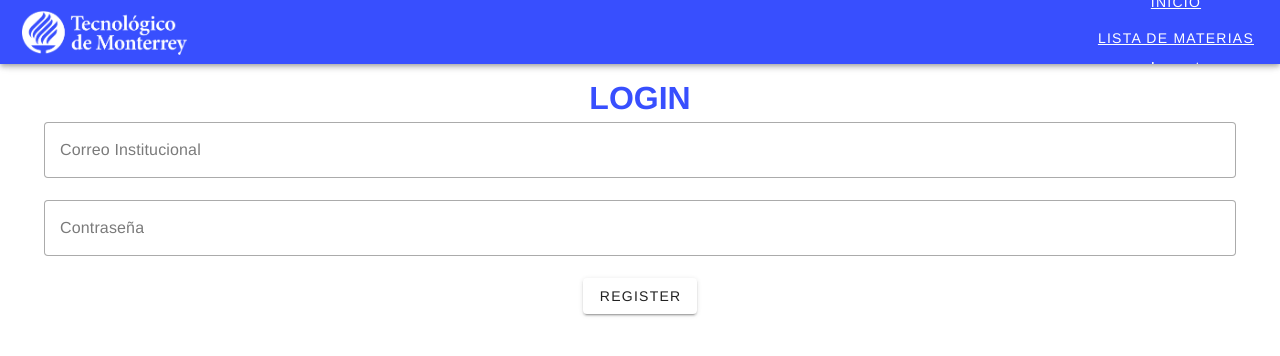
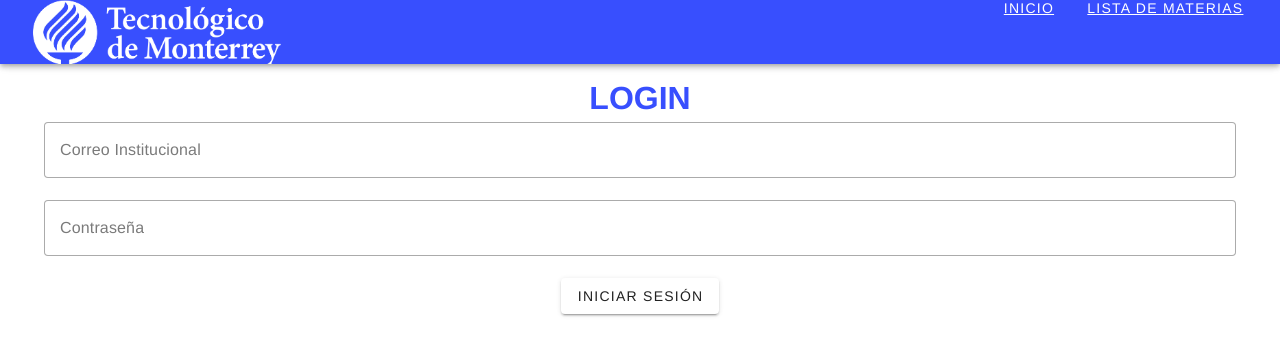
Before and after one commit to fabian994/a1, a Vue app: page /login in a window 1280 px wide. Shown: the top 356 px of the page. Built offline with nearby package versions, Linux system fonts and the light colour scheme; no server answers; sample sign-in values are in the browser's storage.

Commit message:
signup missing data checks

```diff
--- a/src/App.vue
+++ b/src/App.vue
@@ -4,17 +4,16 @@
     <v-app-bar color="#384FFE" app>
       <v-row>
         <v-col class="d-flex justify-start align-center">
-            <v-img src="@/assets/logoTec.png"   ></v-img>
+          <v-img :src="logoPath" ></v-img>
         </v-col>
         <v-spacer class="d-none d-md-block"></v-spacer>
+
         <v-spacer class="d-none d-md-block"></v-spacer>
-        <v-spacer class="d-none d-md-block"></v-spacer>
-        <v-spacer class="d-none d-md-block"></v-spacer>
-        <v-col><span v-if="isLoggedIn"
+        <v-col class="d-flex justify-start align-center"><span v-if="isLoggedIn"
         >
-          <v-btn ><router-link to="/" id="txtBlanco">INICIO</router-link></v-btn>
+          <v-btn ><router-link to="/home" id="txtBlanco">INICIO</router-link></v-btn>
           <v-btn><router-link to="/courses" id="txtBlanco">LISTA DE MATERIAS</router-link></v-btn>
-          <button @click="signOut">Logout</button>
+          <v-btn @click="signOut" variant="text" icon="mdi-logout-variant" color="white" ></v-btn>
       </span>
           <span v-else>
           <router-link to="/logIn"> INICIAR SESIÓN </router-link>
@@ -38,7 +37,8 @@
   import { useRouter } from 'vue-router'
   const router = useRouter()
   const isLoggedIn = ref(true)
-  //const logoPath = './assets/logoTec.png'
+  const logoPath = new URL('./assets/logoTec.png', import.meta.url).href
+  //./assets/logout_variant.svg
   // runs after firebase is initialized
   firebase.auth().onAuthStateChanged(function(user) {
     isLoggedIn.value = !!user;
--- a/src/components/home.vue
+++ b/src/components/homePage.vue
@@ -2,7 +2,7 @@
   <v-container>
     <v-row><v-spacer></v-spacer><h1>INFORMACIÓN DEL ALUMNO</h1><v-spacer></v-spacer></v-row>
 
-    <v-row><v-spacer></v-spacer><v-avatar :image="studentImg" size="250"></v-avatar><v-spacer></v-spacer></v-row>
+    <v-row><v-spacer></v-spacer><v-avatar :image="uimage" size="250"></v-avatar><v-spacer></v-spacer></v-row>
     <div class="d-none d-md-block">
       <v-row >
         <v-spacer></v-spacer>
@@ -57,18 +57,26 @@
   </v-container>
 </template>
 
-<script>
-import image from "@/assets/juan-escutia2.jpeg"
-export default {
+<script setup>
+  //import image from "@/assets/juan-escutia2.jpeg"
+  import firebase from "firebase/compat/app";
+  import "firebase/compat/auth"
+  import { useRouter } from 'vue-router'
+  import { onBeforeUnmount } from 'vue'
 
-  name: 'homePage',
-  data: function () {
-    return {
-      studentImg: image
+  const uimage = new URL('@/assets/juan-escutia2.jpeg', import.meta.url).href
+  const router = useRouter()
+  const authListener = firebase.auth().onAuthStateChanged(function(user) {
+    if (!user) { // not logged in
+      alert('you must be logged in to view this. redirecting to the home page')
+      router.push('/')
     }
-  },
-  // './src/assets/juan-escutia2.jpeg')
-}
+  })
+  onBeforeUnmount(() => {
+    // clear up listener
+    authListener()
+  })
+
 </script>
 
 <!-- Add "scoped" attribute to limit CSS to this component only -->
--- a/src/components/login.vue
+++ b/src/components/login.vue
@@ -5,7 +5,7 @@
       <v-row><v-text-field label="Correo Institucional" variant="outlined" v-model="Iemail" type="email"></v-text-field></v-row>
       <v-row><v-text-field label="Contraseña" variant="outlined" v-model="password" type="password"></v-text-field></v-row>
       <v-row><p v-if="errMsg">{{ errMsg }}</p></v-row>
-      <v-row><v-spacer></v-spacer><p><v-btn type="submit">Register</v-btn></p><v-spacer></v-spacer></v-row>
+      <v-row><v-spacer></v-spacer><p><v-btn type="submit">Iniciar Sesión</v-btn></p><v-spacer></v-spacer></v-row>
     </v-form>
 
   </v-container>
--- a/src/components/signup.vue
+++ b/src/components/signup.vue
@@ -8,21 +8,27 @@
     <v-row><v-text-field label="Correo Personal" variant="outlined" v-model="Pemail" type="email"></v-text-field></v-row>
     <v-row><v-text-field label="Contraseña" variant="outlined" v-model="password1" type="password"></v-text-field></v-row>
     <v-row><v-text-field label="Confirmar Contraseña" variant="outlined" v-model="password2" type="password"></v-text-field></v-row>
-    <v-row><v-spacer></v-spacer><p><v-btn type="submit">Register</v-btn></p><v-spacer></v-spacer></v-row>
+    <v-row><v-spacer></v-spacer><p><v-btn type="submit">Registrarse</v-btn></p><v-spacer></v-spacer></v-row>
     </v-form>
 
   </v-container>
 </template>
 
 <script setup>
-import firebase from "firebase/compat/app";
+import firebase from "firebase/compat/app"
 import "firebase/compat/auth"
+import 'firebase/compat/firestore'
 
 import { ref } from 'vue'
 import { useRouter } from 'vue-router' // import router
 
 const Iemail = ref('')
 const password1 = ref('')
+
+const fName = ref('')
+const uID = ref('')
+const Pemail = ref('')
+//const password2 = ref('')
 const router = useRouter() // get a reference to our vue router
 const register = () => { // we also renamed this method
   firebase
@@ -30,6 +36,17 @@ const register = () => { // we also renamed this method
       .createUserWithEmailAndPassword(Iemail.value, password1.value) // THIS LINE CHANGED
       .then(() => {
         console.log('Successfully logged in!');
+        firebase
+            .firestore()
+            .collection('users')
+            .doc(firebase.auth().currentUser.uid)
+            .set({
+              fullName: fName.value,
+              sUID: uID.value,
+              insMail: Iemail.value,
+              perMail: Pemail.value,
+
+            })
         router.push('/home') // redirect to the feed
       })
       .catch(error => {
--- a/src/main.js
+++ b/src/main.js
@@ -1,7 +1,7 @@
 import { createApp } from 'vue'
 import { createRouter, createWebHistory} from "vue-router";
 import App from './App.vue'
-import home from './components/home.vue'
+import homePage from './components/homePage.vue'
 import courses from './components/courses.vue'
 import signUp from "./components/signUp.vue";
 import logIn from "./components/logIn.vue";
@@ -20,7 +20,7 @@ const vuetify = createVuetify({
 
 const routes = [
     { path: '/', redirect: '/login'},
-    { path: '/home', component: home},
+    { path: '/home', component: homePage},
     { path: '/courses', component: courses},
     { path: '/signUp', component: signUp},
     { path: '/logIn', component: logIn},
--- a/src/plugins/firebaseConfig.js
+++ b/src/plugins/firebaseConfig.js
@@ -1,7 +1,6 @@
 // Import the functions you need from the SDKs you need
 
 import firebase from "firebase/compat/app";
-import 'firebase/firestore';
 
 // TODO: Add SDKs for Firebase products that you want to use
 // https://firebase.google.com/docs/web/setup#available-libraries
@@ -30,5 +29,3 @@ const firebaseConfig = {
 
 // Initialize Firebase
 firebase.initializeApp(firebaseConfig);
-export const db = firebase.firestore;
-// generate & export auth object
```
Also changed, not shown: src/assets/logout_variant.svg (added).
